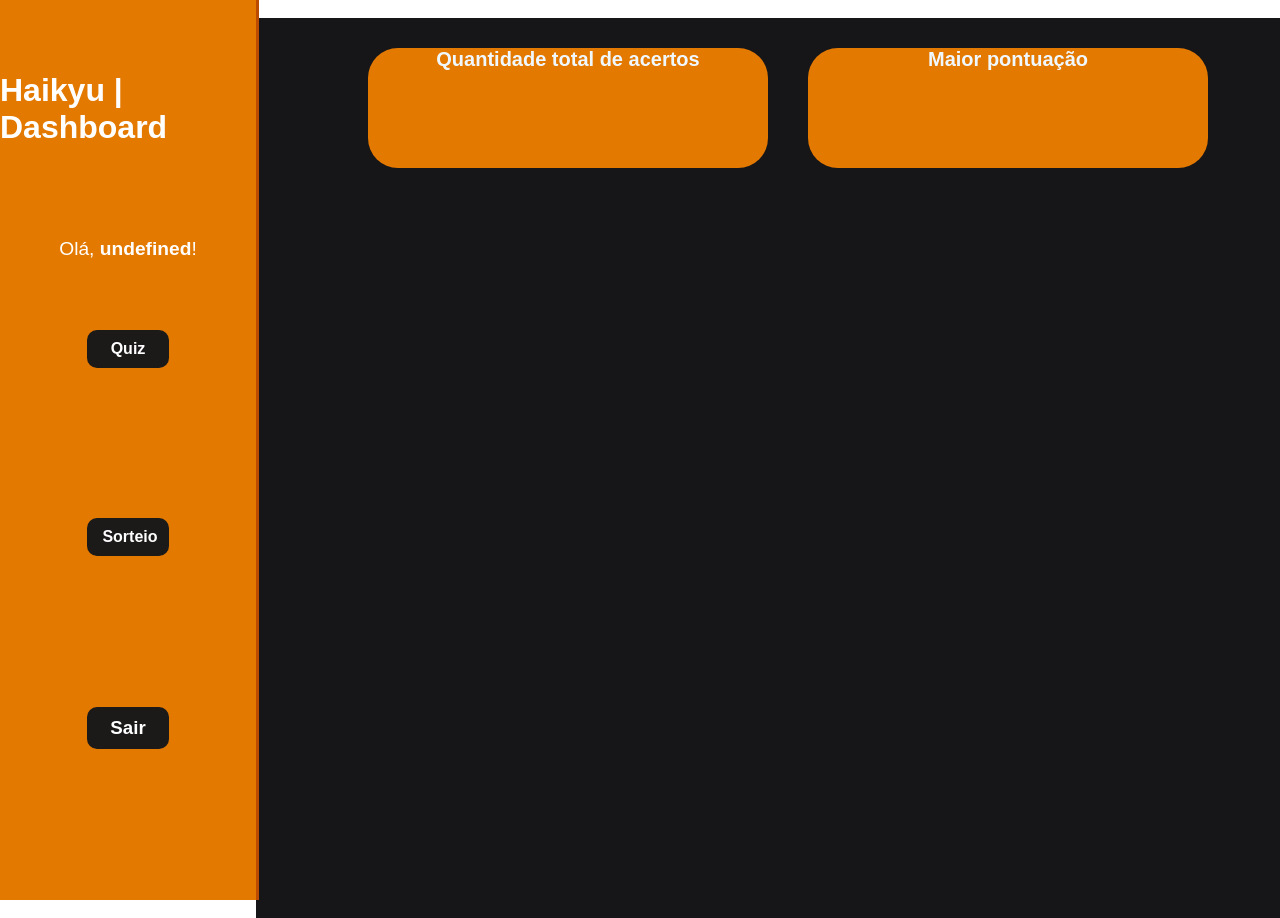
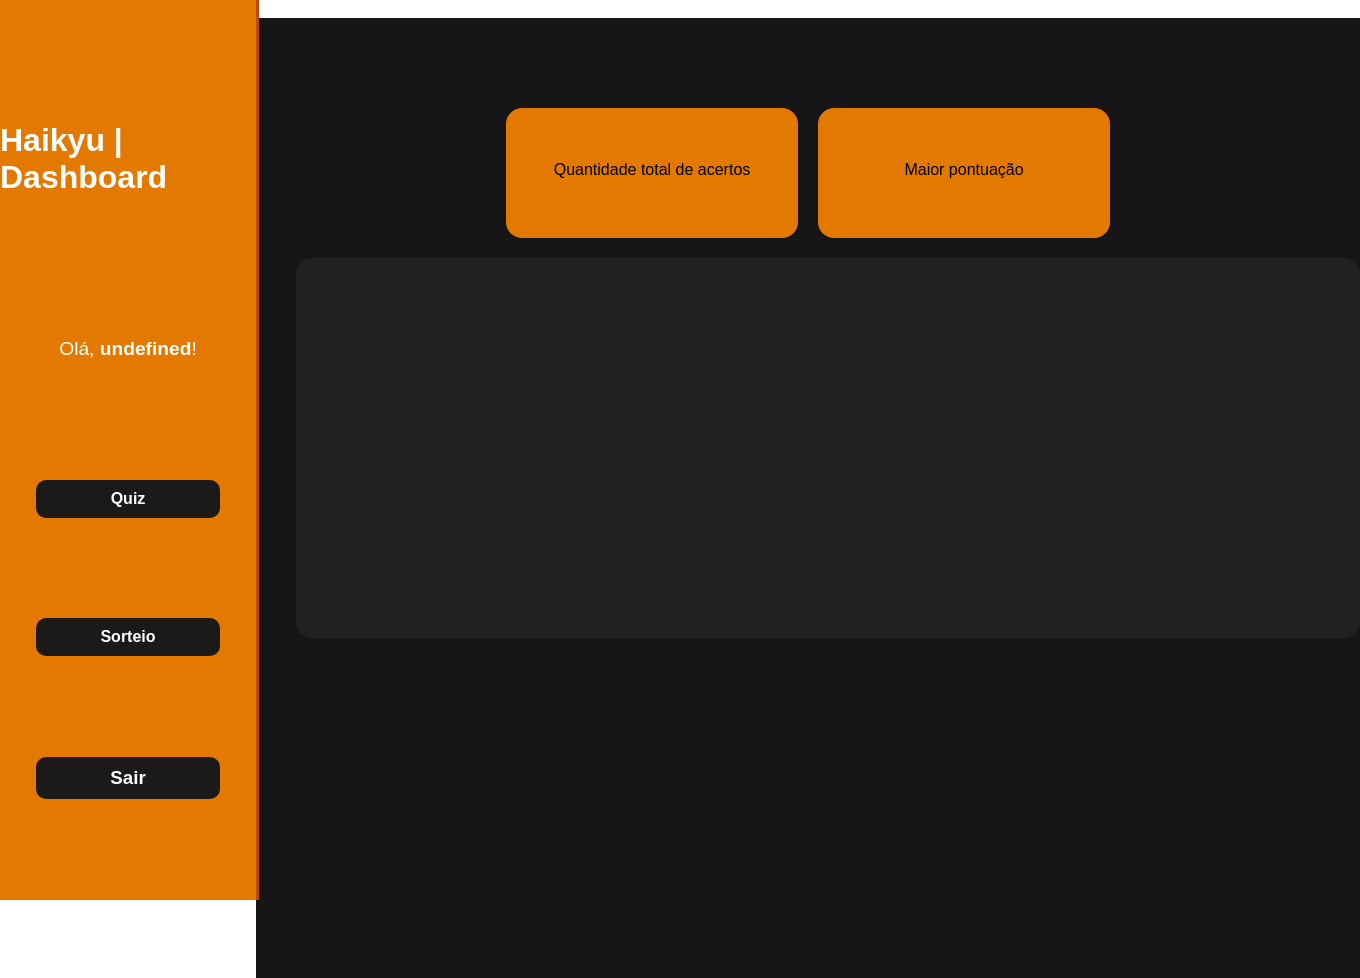

atualizando dashboard e correcao do index

--- a/Application/public/css/dashboards.css
+++ b/Application/public/css/dashboards.css
@@ -5,7 +5,7 @@
 body {
   margin: 0;
   padding: 0;
-  font-family: 'Barlow', 'Segoe UI', 'Segoe UI', Tahoma, Geneva, Verdana, sans-serif;
+  font-family: 'Barlow', 'Segoe UI', Tahoma, Geneva, Verdana, sans-serif;
 }
 
 .label-captura {
@@ -16,7 +16,7 @@ body {
 .dash-right .avisos {
   width: 100%;
   color: rgb(216, 216, 216);
-  font-family: 'Barlow', 'Segoe UI', 'Segoe UI', Tahoma, Geneva, Verdana, sans-serif;
+  font-family: 'Barlow', 'Segoe UI', Tahoma, Geneva, Verdana, sans-serif;
 }
 
 .dash-right .avisos .container {
@@ -51,7 +51,7 @@ body {
 
 .dash-right .avisos .div-form button {
   cursor: pointer;
-  font-family: 'Barlow', 'Segoe UI', 'Segoe UI', Tahoma, Geneva, Verdana, sans-serif;
+  font-family: 'Barlow', 'Segoe UI', Tahoma, Geneva, Verdana, sans-serif;
   border: 0;
   border-radius: 5px;
   font-weight: 600;
@@ -64,7 +64,7 @@ body {
 
 .publicacao-btn-editar {
   cursor: pointer;
-  font-family: 'Barlow', 'Segoe UI', 'Segoe UI', Tahoma, Geneva, Verdana, sans-serif;
+  font-family: 'Barlow', 'Segoe UI', Tahoma, Geneva, Verdana, sans-serif;
   border: 0;
   border-radius: 5px;
   font-weight: 600;
@@ -121,12 +121,12 @@ body {
   top: 0;
   left: 20%;
   background-color: #161618;
-  height: 100vh;
+  min-height: 100vh;
   overflow: auto;
+  padding: 30px 40px;
 }
 
 .area-parametros-alerta {
-  /* border: 2px solid pink; */
   display: flex;
   flex-direction: column;
   width: 70%;
@@ -166,25 +166,11 @@ body {
   font-weight: 800;
 }
 
-.perigo-frio {
-  background-color: #5c6bc0;
-}
-
-.perigo-quente {
-  background-color: #ff7043;
-}
-
-.alerta-frio {
-  background-color: #42a5f5;
-}
-
-.alerta-quente {
-  background-color: #6200ff;
-}
-
-.ideal {
-  background-color: #9ccc65;
-}
+.perigo-frio { background-color: #5c6bc0; }
+.perigo-quente { background-color: #ff7043; }
+.alerta-frio { background-color: #42a5f5; }
+.alerta-quente { background-color: #6200ff; }
+.ideal { background-color: #9ccc65; }
 
 .cards {
   display: flex;
@@ -203,16 +189,12 @@ body {
   width: fit-content;
   flex-wrap: wrap;
   display: flex;
-  /* text-align: center; */
   height: 180px;
-  /* justify-content: right; */
   background-color: #212124;
   font-size: 20px;
 }
 
-.card-aquario h1 {
-  width: fit-content;
-}
+.card-aquario h1 { width: fit-content; }
 
 .card-aquario p {
   margin: 0;
@@ -228,14 +210,8 @@ body {
   width: 100%;
 }
 
-.desc-aquario .cor-alerta {
-  width: 30px;
-}
-
-.title-aquario {
-  width: 100%;
-}
-
+.desc-aquario .cor-alerta { width: 30px; }
+.title-aquario { width: 100%; }
 
 .cards h1 {
   font-size: 22px;
@@ -281,7 +257,7 @@ body {
 }
 
 .btn-chart {
-  font-family: 'Barlow', 'Segoe UI', 'Segoe UI', Tahoma, Geneva, Verdana, sans-serif;
+  font-family: 'Barlow', 'Segoe UI', Tahoma, Geneva, Verdana, sans-serif;
   border: 0;
   font-weight: 600;
   font-size: 18px;
@@ -290,7 +266,7 @@ body {
   background-color: white;
   margin: 5px;
   border-radius: 3px;
-  cursor: pointer
+  cursor: pointer;
 }
 
 .btn-pink {
@@ -301,36 +277,22 @@ body {
 .btn-white {
   color: #e6005a;
   background-color: white;
-
 }
 
-.label-captura {
-  height: 80px;
-}
+.label-captura { height: 80px; }
+.display-none { display: none; }
+.display-flex { display: flex; }
+.display-block { display: block; }
 
-.display-none {
-  display: none;
-}
 
-.display-flex {
-  display: flex;
-}
-
-.display-block {
+canvas {
   display: block;
 }
 
-canvas {
-  width: 100% !important;
-  height: 100% !important;
-  
-}
 
-/* PAGINA DOS GRÁFICOS 2023 */
 
 .janela {
   display: flex;
-  /* width: 100vw; */
 }
 
 .header-left a {
@@ -350,7 +312,7 @@ canvas {
   justify-content: space-evenly;
   align-items: center;
   border-right: 3px solid #bb4b00;
-  background-color:#e47900;
+  background-color: #e47900;
 }
 
 .dash-right {
@@ -365,9 +327,7 @@ canvas {
   overflow: auto;
 }
 
-.header-left h1 {
-  color: #ffffff;
-}
+.header-left h1 { color: #ffffff; }
 
 .hello {
   width: 100%;
@@ -381,9 +341,7 @@ canvas {
   font-size: 1.2rem;
 }
 
-.hello h3 span {
-  font-weight: 800;
-}
+.hello h3 span { font-weight: 800; }
 
 .btn-nav {
   width: 40%;
@@ -416,64 +374,82 @@ canvas {
 }
 
 .btn-logout {
-  margin: 0;
-  padding: 0;
-  width: 20%;
+  width: 60%;
   background-color: #1b1a19;
   color: white;
   border-radius: 10px;
   text-align: center;
   padding: 10px 15px;
-  margin-bottom: 100px;
   cursor: pointer;
 }
 
-.kpi{
-  margin-left: 40px;
-  color: aliceblue;
-  border-radius: 30px;
-  background-color: #e47900;
-  height: 120px;
-  width: 400px;
-  font-size: 20px;
+.btn-quiz {
+  width: 60%;
+  background-color: #1b1a19;
+  color: white;
+  border-radius: 10px;
   text-align: center;
+  padding: 10px 15px;
+  cursor: pointer;
   font-weight: bold;
-
+  text-decoration: none;
 }
 
-.btn-quiz{
-  margin: 0;
-  padding: 0;
-  width: 20%;
+.btn-sorteio {
+  width: 60%;
   background-color: #1b1a19;
   color: white;
   border-radius: 10px;
   text-align: center;
   padding: 10px 15px;
-  margin-bottom: 100px;
   cursor: pointer;
-   font-weight: bold;
-
+  font-weight: bold;
+  text-decoration: none;
 }
 
-.btn-sorteio{
-   margin: 0;
-  padding: 0;
-  width: 20%;
-  background-color: #1b1a19;
-  color: white;
-  border-radius: 10px;
-  text-align: center;
-  padding: 10px 15px;
-  margin-bottom: 100px;
-  cursor: pointer;
-   font-weight: bold;
-}
 
-.kpi-global{
+.kpi-global {
   display: flex;
   justify-content: center;
   align-items: center;
+  gap: 20px;
+  margin: 30px 0 20px;
+}
+
+.kpi {
+  border-radius: 16px;
+  background-color: #e47900;
+  height: 110px;
+  width: 260px;
+  display: flex;
+  flex-direction: column;
+  align-items: center;
+  justify-content: center;
+  gap: 6px;
+  padding: 10px 16px;
+}
+
+.kpi-label {
+  color: rgba(255, 255, 255, 0.85);
+  font-size: 13px;
+  font-weight: 400;
+  text-align: center;
+}
+
+.kpi-valor {
+  color: #ffffff;
+  font-size: 38px;
+  font-weight: 800;
+  line-height: 1;
 }
 
 
+#graficos {
+  background-color: #212124;
+  border-radius: 16px;
+  padding: 20px;
+  margin-top: 10px;
+  position: relative;   
+  width: 100%;
+  height: 340px;      
+}
